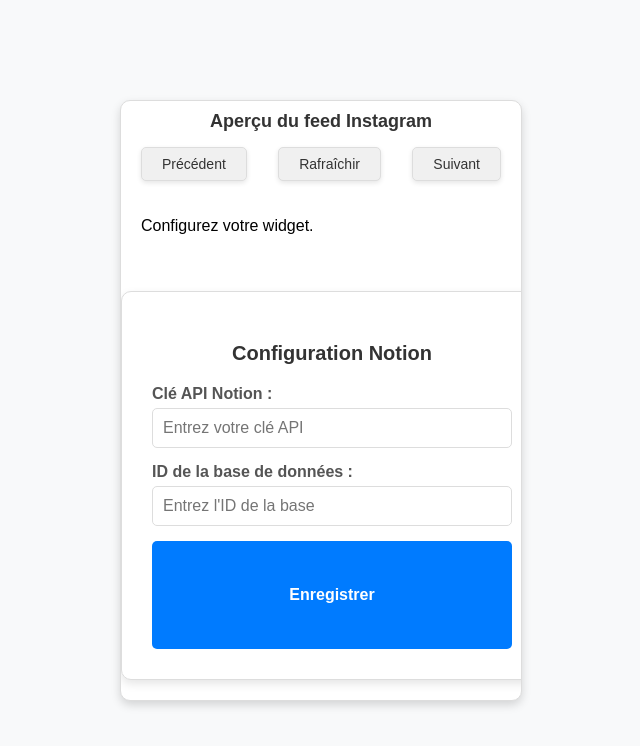
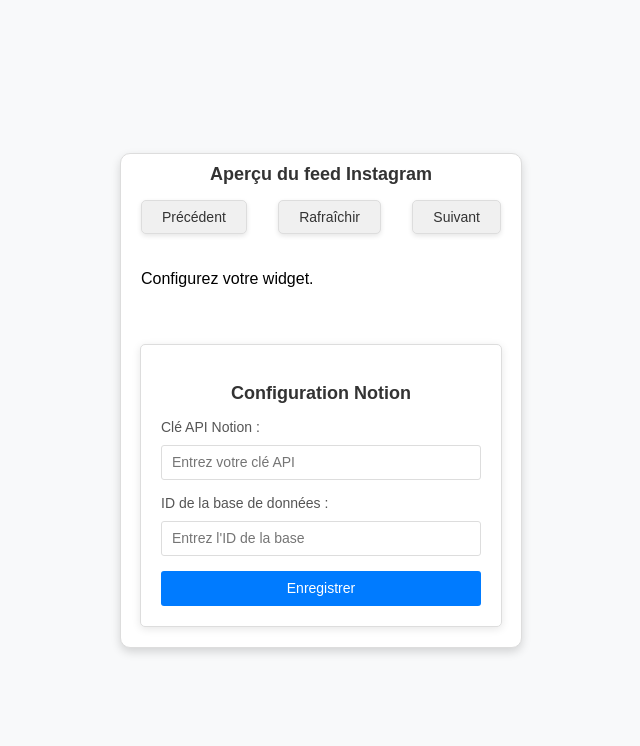
Before and after one commit to Lourna78/Flask-API, a Flask app: page / in a window 1280 px wide. Shown: the top 746 px of the page, without its empty margins (319-959 px from the left). Run offline with Flask 3, Linux system fonts and the light colour scheme.

Commit message:
restyle du panneau de configuration souhaité

```diff
--- a/frontend/static/style.css
+++ b/frontend/static/style.css
@@ -84,22 +84,22 @@
 /* Conteneur de configuration */
 .config-container {
   margin: 20px auto;
-  padding: 30px;
-  width: 90%; /* S'adapte à des tailles plus petites */
-  max-width: 400px; /* Largeur maximale */
+  padding: 20px;
+  width: 100%; /* S'adapte à des tailles plus petites */
+  max-width: 320px; /* Largeur maximale */
   border: 1px solid #ddd; /* Bordure subtile */
-  border-radius: 10px; /* Coins arrondis */
+  border-radius: 5px; /* Coins arrondis */
   background-color: #ffffff;
-  box-shadow: 0 4px 10px rgba(0, 0, 0, 0.1); /* Ombre subtile */
+  box-shadow: 0 2px 8px rgba(0, 0, 0, 0.1); /* Ombre subtile */
 }
 
 /* Titre de la section configuration */
 .config-container h3 {
-  text-align: center; /* Centrer le titre */
-  font-size: 20px;
-  font-weight: bold;
-  margin-bottom: 20px; /* Espacement sous le titre */
-  color: #333; /* Couleur de texte sombre */
+  text-align: center;
+  font-size: 18px; /* Taille réduite */
+  font-weight: 600; /* Moins gras */
+  margin-bottom: 15px; /* Espacement réduit */
+  color: #333;
 }
 
 /* Espacement global */
@@ -107,36 +107,36 @@
   margin-top: 15px;
 }
 
-/* Labels */
 #config-form label {
-  display: block; /* Les labels apparaissent au-dessus des champs */
-  margin-bottom: 5px;
-  font-weight: bold;
-  color: #555; /* Couleur légèrement plus claire que le texte normal */
+  display: block;
+  margin-bottom: 10px; /* Espacement plus généreux */
+  font-size: 14px; /* Taille ajustée */
+  font-weight: normal; /* Réduit l'épaisseur de la police */
+  color: #555;
 }
 
 /* Champs de texte */
 #config-form input {
   width: 100%;
-  height: 40px; /* Ajuste la hauteur */
-  font-size: 16px; /* Texte à l'intérieur des champs */
-  padding: 5px 10px; /* Espacement interne */
-  margin-bottom: 15px; /* Espacement entre les champs */
-  border: 1px solid #ddd; /* Bordure légère */
-  border-radius: 5px; /* Coins arrondis */
-  box-sizing: border-box; /* Inclut les bordures dans la largeur totale */
+  height: 35px; /* Réduit la hauteur */
+  font-size: 14px; /* Taille de texte plus petite */
+  padding: 5px 10px;
+  margin-bottom: 15px;
+  border: 1px solid #ddd;
+  border-radius: 3px; /* Coins légèrement arrondis */
+  box-sizing: border-box;
 }
 
 /* Bouton Enregistrer */
 #config-form button {
   width: 100%;
-  padding: 45px;
+  height: 35px; /* Hauteur ajustée */
   background-color: #007BFF; /* Bleu primaire */
-  color: #ffffff; /* Texte blanc */
-  font-size: 16px;
-  font-weight: bold;
+  color: #ffffff;
+  font-size: 14px; /* Réduit la taille de la police */
+  font-weight: 500; /* Réduit le poids du texte */
   border: none;
-  border-radius: 5px;
+  border-radius: 3px; /* Coins légèrement arrondis */
   cursor: pointer;
   transition: background-color 0.3s ease, transform 0.2s ease;
 }
```
